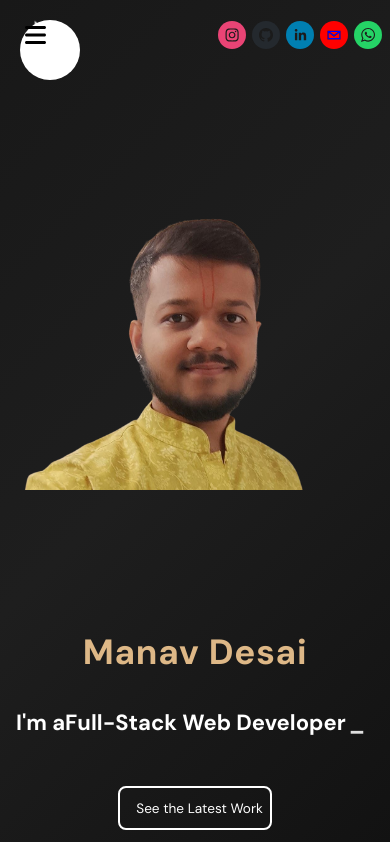
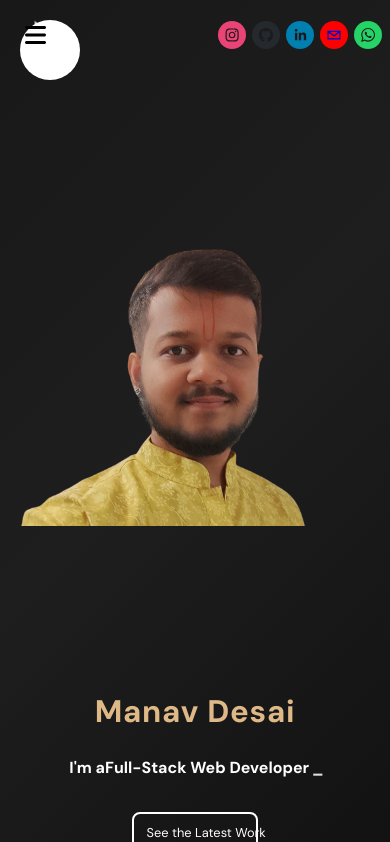
Before and after one commit to 992manav/Portfolio, a React (Vite) app: page / in a window 390 px wide. Shown: the top 842 px of the page. Built offline with nearby package versions, Linux system fonts and the light colour scheme.

Commit message:
Fix mobile text overflow and layout issues

```diff
--- a/src/components/Home/Home.scss
+++ b/src/components/Home/Home.scss
@@ -143,8 +143,9 @@
     height: auto;
     min-height: 100vh;
     flex-direction: column;
-    padding: 1rem;
+    padding: 1rem 0.5rem;
     justify-content: flex-start;
+    overflow-x: hidden;
   }
 
   .wrapper {
@@ -158,34 +159,43 @@
     max-width: 100%;
     order: 1;
     margin-bottom: 1rem;
-    height: 250px;
+    height: 200px;
     margin-top: 0;
     width: 100%;
   }
 
   .text-container {
     text-align: center;
-    padding: 1rem;
+    padding: 0.5rem;
     min-height: auto;
-    gap: 1rem;
+    gap: 0.8rem;
+    width: 100%;
+    box-sizing: border-box;
   }
 
   .text-container h1 {
-    font-size: 8vw;
+    font-size: 7vw;
     margin-bottom: 0.5rem;
+    letter-spacing: 0.3vw;
   }
 
   .text-container p {
-    font-size: 6vw;
-    min-height: 80px;
+    font-size: 4vw;
+    min-height: 60px;
+    width: 100%;
+    overflow: hidden;
   }
 
   .typewriter-container {
-    font-size: 28px;
-    min-height: 60px;
+    font-size: 20px;
+    min-height: 50px;
     white-space: normal;
     text-align: center;
     justify-content: center;
+    width: 100%;
+    word-wrap: break-word;
+    overflow-wrap: break-word;
+    line-height: 1.3;
   }
 
   .buttons {
@@ -194,15 +204,19 @@
     left: auto;
     transform: none;
     justify-content: center;
-    margin-top: 1.5rem;
+    margin-top: 1rem;
     width: 100%;
+    flex-direction: column;
+    align-items: center;
+    gap: 0.8rem;
   }
 
   .buttons button {
-    padding: 0.8rem 1.2rem;
-    font-size: 0.9rem;
-    min-width: 140px;
-    margin: 0.25rem;
+    padding: 0.7rem 1rem;
+    font-size: 0.85rem;
+    min-width: auto;
+    width: 80%;
+    max-width: 200px;
   }
 
   .imageContainer img {
@@ -213,49 +227,84 @@
 
 @media (max-width: 480px) {
   .hero {
-    padding: 0.5rem;
+    padding: 0.5rem 0.25rem;
     min-height: 100vh;
+    overflow-x: hidden;
   }
 
   .text-container {
-    padding: 0.5rem;
-    gap: 0.8rem;
+    padding: 0.25rem;
+    gap: 0.6rem;
+    width: 100%;
+  }
+
+  .text-container h1 {
+    font-size: 8vw;
+    letter-spacing: 0.2vw;
+    margin-bottom: 0.3rem;
+  }
+
+  .text-container p {
+    font-size: 3vw;
+    min-height: 45px;
+    width: 100%;
+  }
+
+  .typewriter-container {
+    font-size: 16px;
+    min-height: 40px;
+    line-height: 1.2;
+    width: 100%;
+    max-width: 100%;
+    word-break: break-word;
+    hyphens: auto;
+  }
+
+  .buttons {
+    margin-top: 0.8rem;
+    gap: 0.6rem;
+  }
+
+  .buttons button {
+    padding: 0.6rem 0.8rem;
+    font-size: 0.8rem;
+    width: 85%;
+    max-width: 180px;
+  }
+
+  .imageContainer {
+    height: 180px;
+    margin-bottom: 0.5rem;
+  }
+}
+
+@media (max-width: 360px) {
+  .hero {
+    padding: 0.25rem;
+  }
+
+  .text-container {
+    padding: 0.1rem;
   }
 
   .text-container h1 {
     font-size: 9vw;
-    letter-spacing: 0.2vw;
-    margin-bottom: 0.5rem;
-  }
-
-  .text-container p {
-    font-size: 5vw;
-    min-height: 60px;
+    letter-spacing: 0.1vw;
   }
 
   .typewriter-container {
-    font-size: 22px;
-    min-height: 50px;
-    line-height: 1.3;
-  }
-
-  .buttons {
-    flex-direction: column;
-    align-items: center;
-    gap: 0.8rem;
-    margin-top: 1rem;
+    font-size: 14px;
+    min-height: 35px;
+    line-height: 1.1;
   }
 
   .buttons button {
-    padding: 0.7rem 1rem;
-    font-size: 0.85rem;
+    font-size: 0.75rem;
+    padding: 0.5rem 0.7rem;
     width: 90%;
-    max-width: 250px;
-    min-width: auto;
   }
 
   .imageContainer {
-    height: 200px;
-    margin-bottom: 0.5rem;
+    height: 160px;
   }
 }
```
